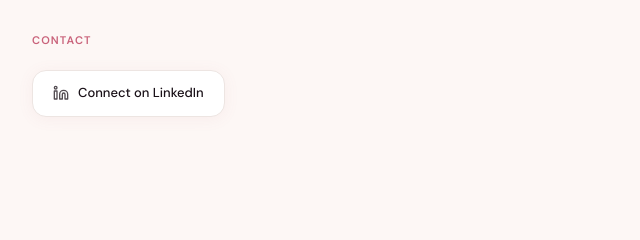
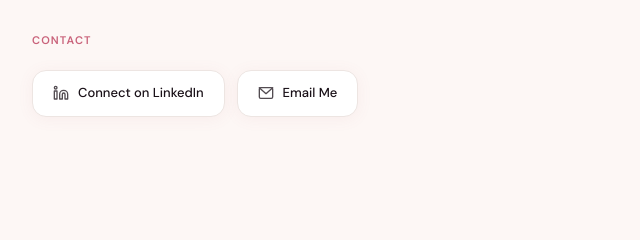
Before and after one commit to pogit-sys/polinaross, a plain HTML site: page index.html in a window 1280 px wide. Shown: the part 1967-2207 px from the top of the page, 262-902 px from the left. Drawn offline with Linux system fonts and the light colour scheme.

Commit message:
Add email contact button for recruiters

```diff
--- a/index.html
+++ b/index.html
@@ -466,6 +466,14 @@
           Connect on LinkedIn
         </a>
 
+        <a href="mailto:polina.s.ross@gmail.com">
+          <svg viewBox="0 0 24 24" fill="none" stroke="currentColor" stroke-width="2" stroke-linecap="round" stroke-linejoin="round">
+            <rect x="2" y="4" width="20" height="16" rx="2"/>
+            <polyline points="2,4 12,13 22,4"/>
+          </svg>
+          Email Me
+        </a>
+
       </div>
     </section>
 
```
